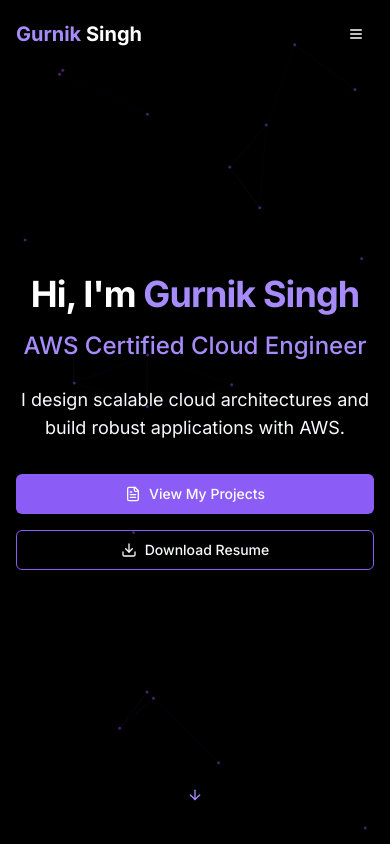
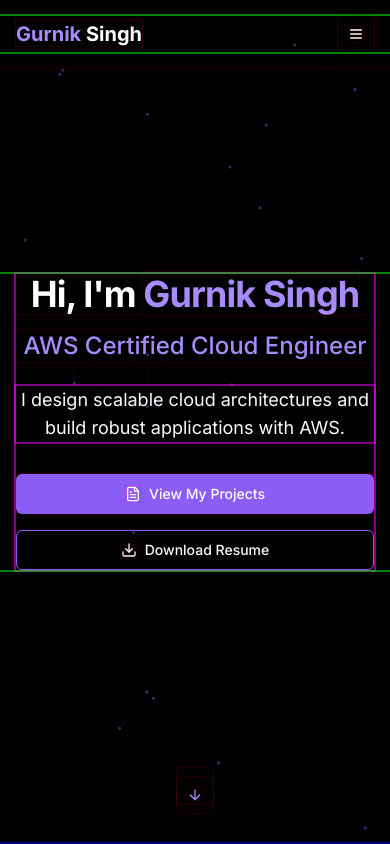
Before and after one commit to gsingh1017/amplify_portfolio_project, a Next.js app in the folder portfolio-website/: page / in a window 390 px wide. Shown: the top 844 px of the page. Built offline with nearby package versions, Linux system fonts and the light colour scheme.

Commit message:
Added debugging css for mobile

```diff
--- a/portfolio-website/src/app/globals.css
+++ b/portfolio-website/src/app/globals.css
@@ -43,6 +43,34 @@
     color: hsl(var(--foreground));
     font-feature-settings: "rlig" 1, "calt" 1;
     min-height: 100vh;
+  }
+}
+
+/* DEBUGGING: Add colored borders to identify overflow sources */
+/* Remove these after identifying the issue */
+@media (max-width: 768px) {
+  * {
+    outline: 1px solid rgba(255, 0, 0, 0.1) !important;
+  }
+
+  .container {
+    outline: 2px solid rgba(0, 255, 0, 0.5) !important;
+  }
+
+  section {
+    outline: 2px solid rgba(0, 0, 255, 0.5) !important;
+  }
+
+  canvas {
+    outline: 3px solid rgba(255, 255, 0, 0.8) !important;
+  }
+
+  .max-w-3xl,
+  .max-w-2xl,
+  .max-w-4xl,
+  .max-w-6xl,
+  .max-w-7xl {
+    outline: 2px solid rgba(255, 0, 255, 0.5) !important;
   }
 }
 
```
